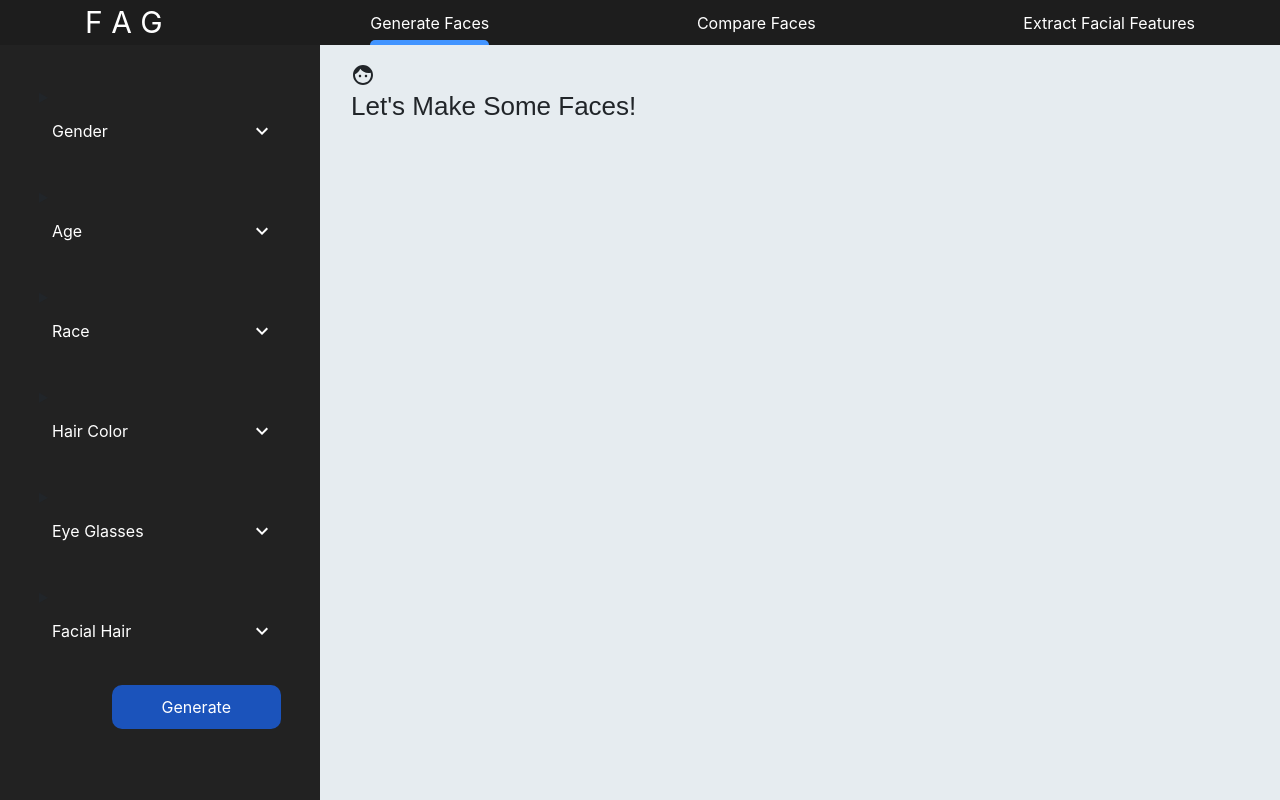
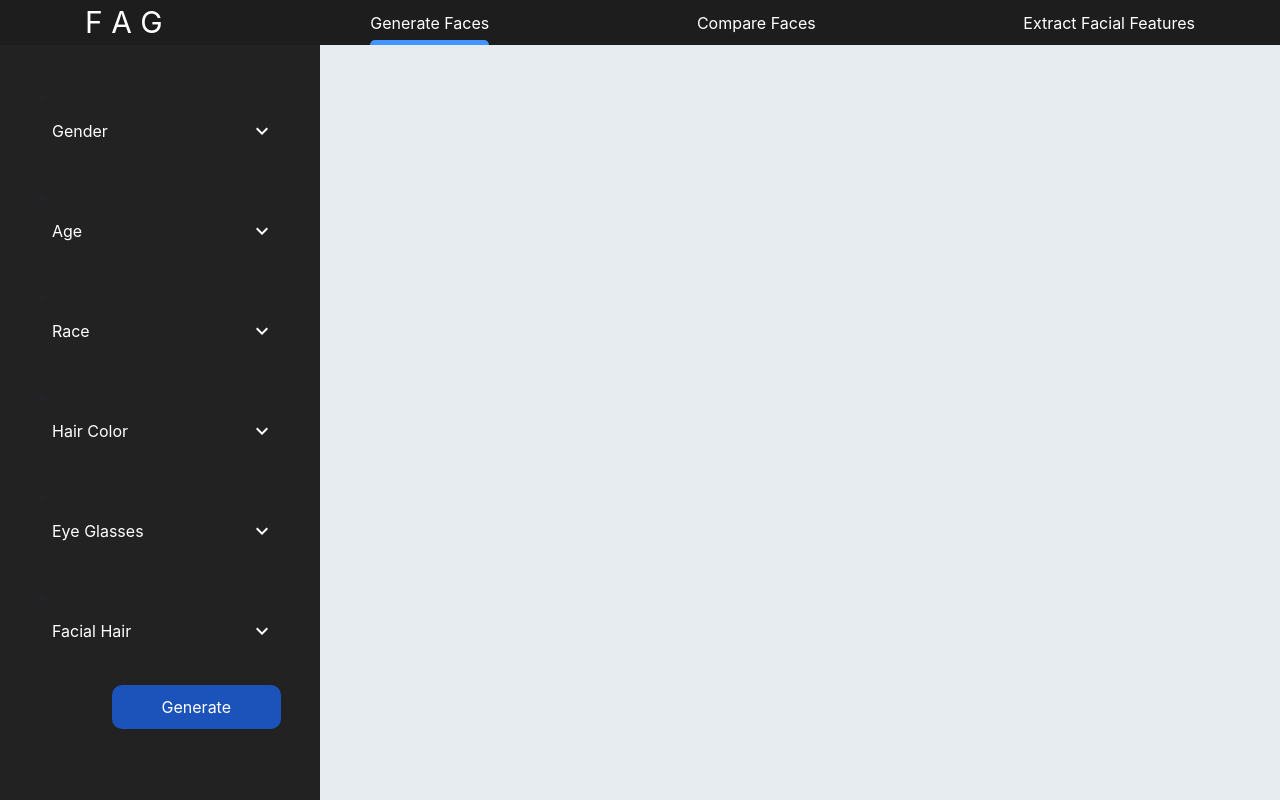
Before and after one commit to NikhilPandeyOfficial/fag, a React (Create React App) app: page /generate-faces-using-facial-features in a window 1280 px wide. Built offline with nearby package versions, Linux system fonts and the light colour scheme; the HTML template or start-up script is replaced by a standard one.

Commit message:
minor changes

```diff
--- a/package.json
+++ b/package.json
@@ -7,6 +7,7 @@
     "@material-ui/icons": "^4.11.2",
     "@tensorflow/tfjs": "^2.8.1",
     "bootstrap": "^4.5.3",
+    "lodash": "^4.17.20",
     "react": "^17.0.1",
     "react-bootstrap": "^1.4.0",
     "react-dom": "^17.0.1",
--- a/src/containers/GenerateFacesUsingFacialFeatures/GenerateFacesUsingFacialFeatures.js
+++ b/src/containers/GenerateFacesUsingFacialFeatures/GenerateFacesUsingFacialFeatures.js
@@ -5,6 +5,7 @@ import {
   FilterListRounded as FilterIcon,
   CloseRounded as Close,
 } from "@material-ui/icons";
+import _ from "lodash";
 
 import FilterCard from "../../components/FilterCard/FilterCard";
 import FaceCard from "../../components/FaceCard/Facecard";
@@ -40,7 +41,7 @@ const GenerateFacesUsingFacialFeatures = (props) => {
   const [facialHair, setFacialHair] = useState(null);
   const [eyeGlasses, setEyeGlasses] = useState(null);
 
-  const [prediction, setPrediction] = useState(null);
+  const [prediction, setPrediction] = useState([]);
 
   const [error, setError] = useState("");
   const [isResultLoading, setIsResultLoading] = useState(false);
@@ -51,8 +52,7 @@ const GenerateFacesUsingFacialFeatures = (props) => {
     try {
       setIsResultLoading(true);
       setError("");
-      setPrediction(null);
-      console.log("In submit handler");
+      // setPrediction([]);
 
       const facialInputs = {
         age,
@@ -64,8 +64,12 @@ const GenerateFacesUsingFacialFeatures = (props) => {
       };
 
       console.log(facialInputs);
-      const prediction = await generateFace(facialInputs);
-      setPrediction(prediction);
+      for (let i = 0; i < 5; i++) {
+        const pred = await generateFace(facialInputs).then((pred) =>
+          setPrediction([...prediction, pred])
+        );
+        await setPrediction([...prediction, pred]);
+      }
     } catch (error) {
       console.log(error);
       // display some sort of popup etc to display error
@@ -195,7 +199,8 @@ const GenerateFacesUsingFacialFeatures = (props) => {
                   <div className={styles.msg}>Let's Make Some Faces!</div>
                 </div>
               )}
-              {prediction && <Canvas prediction={prediction} />}
+              {prediction &&
+                _.map(prediction, (val) => <Canvas prediction={val} />)}
             </Container>
           </Col>
         </Row>
```
Also changed, not shown: 1 other file (tests, documents, lock files or other folders).
